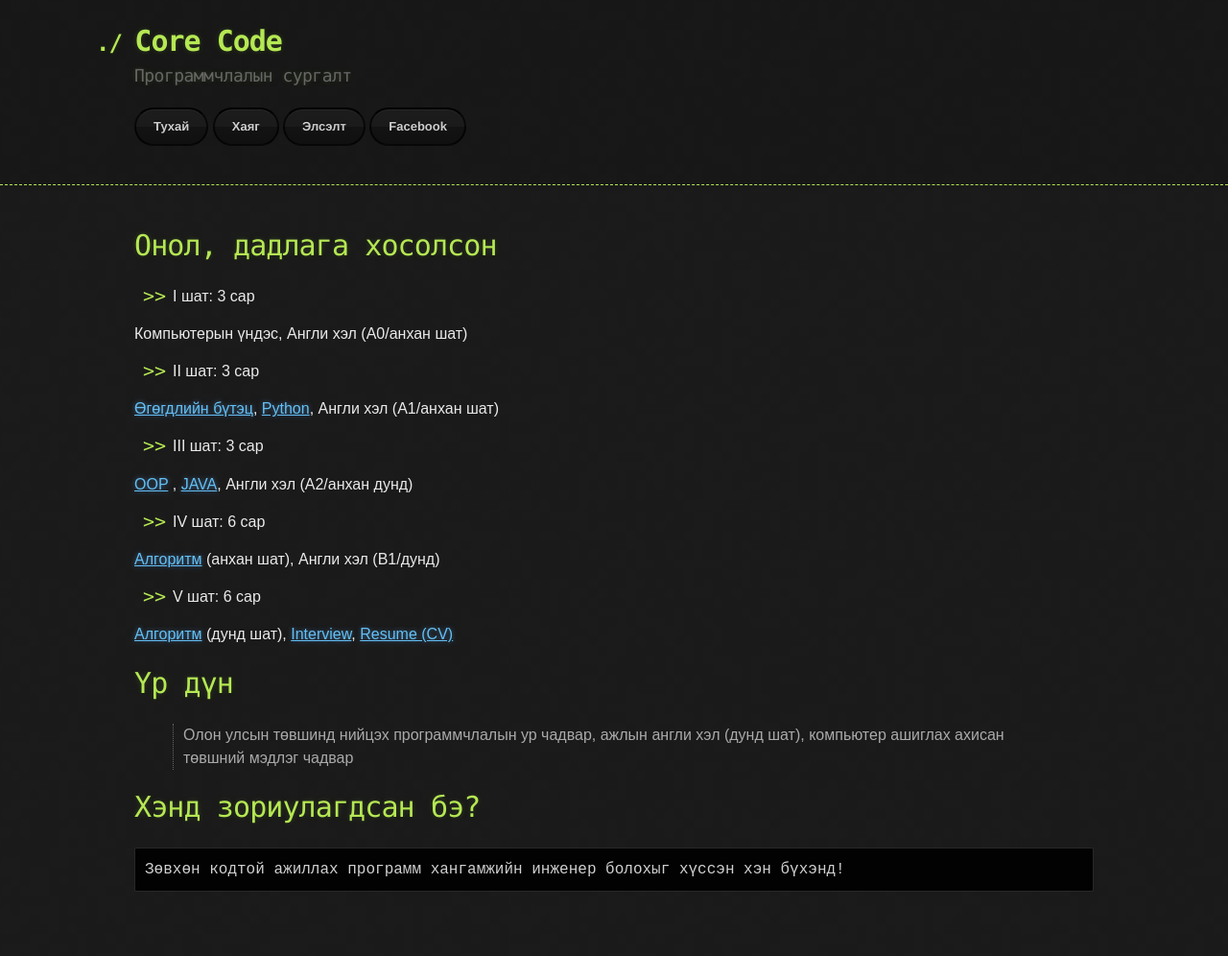
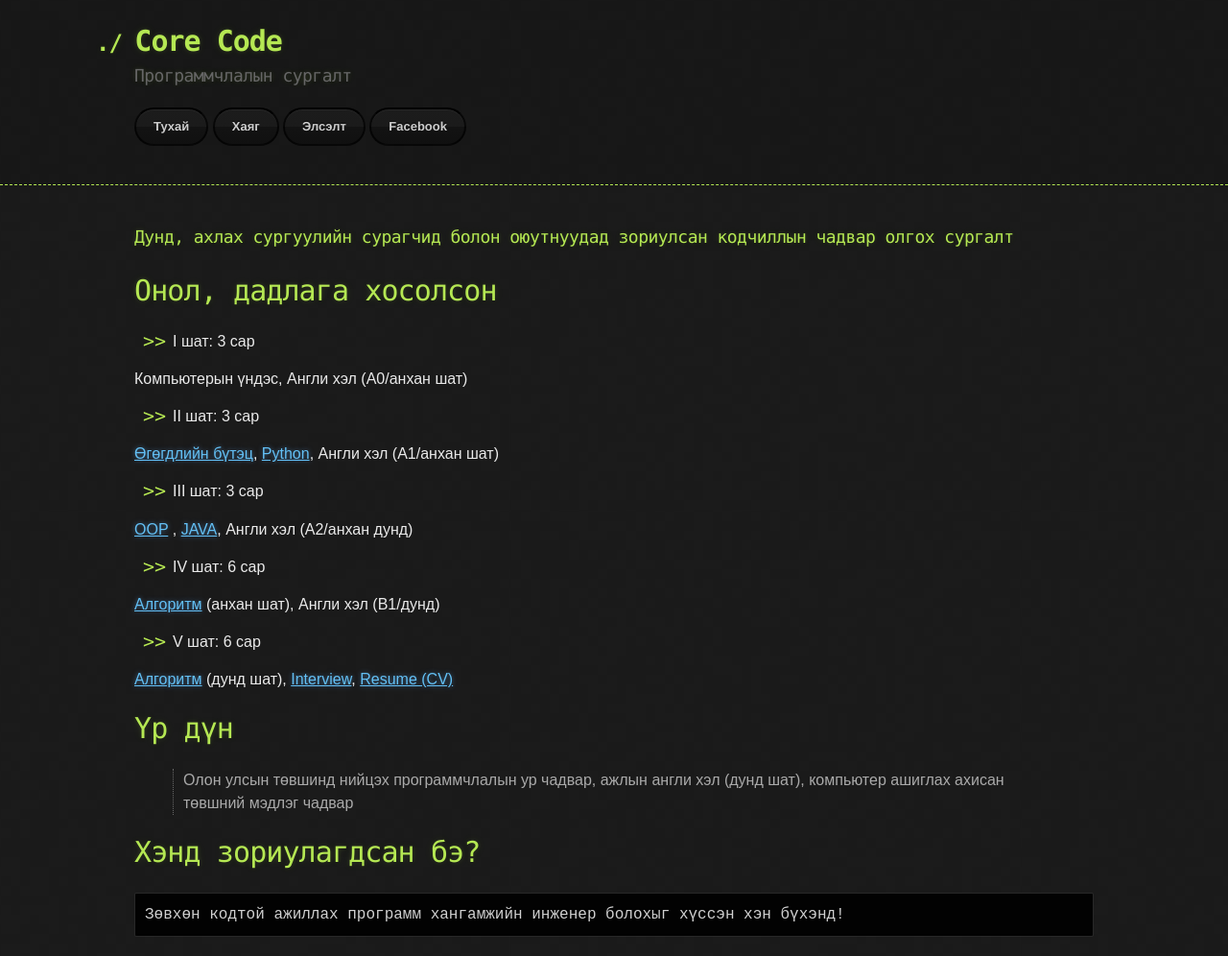
Before and after one commit to ganaatulgaa/corecode, a Jekyll site: the page built from index.md, in a window 1280 px wide. Shown: the whole page at 96% size. Built offline with Jekyll 4.4.1, drawn with Linux system fonts in a browser that asks for light colours; our own code applies the rules of GitHub Pages for plain Markdown files; before the commit the page ends 949 px from its top, so only the background shows below that.

Commit message:
Update index.md

```diff
--- a/index.md
+++ b/index.md
@@ -1,6 +1,8 @@
 ---
 layout: default
 ---
+### Дунд, ахлах сургуулийн сурагчид болон оюутнуудад зориулсан кодчиллын чадвар олгох сургалт
+
 # Онол, дадлага хосолсон
 * І шат:  3 сар
 
```
